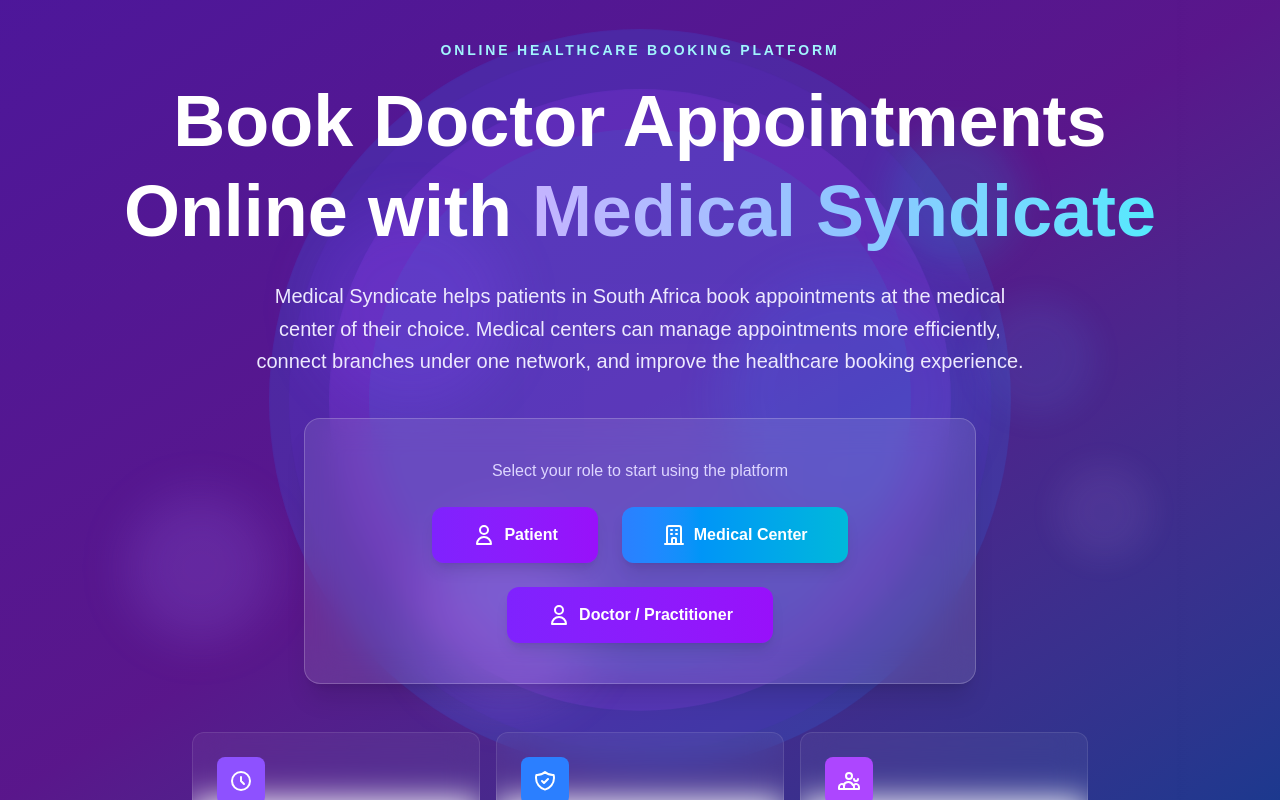
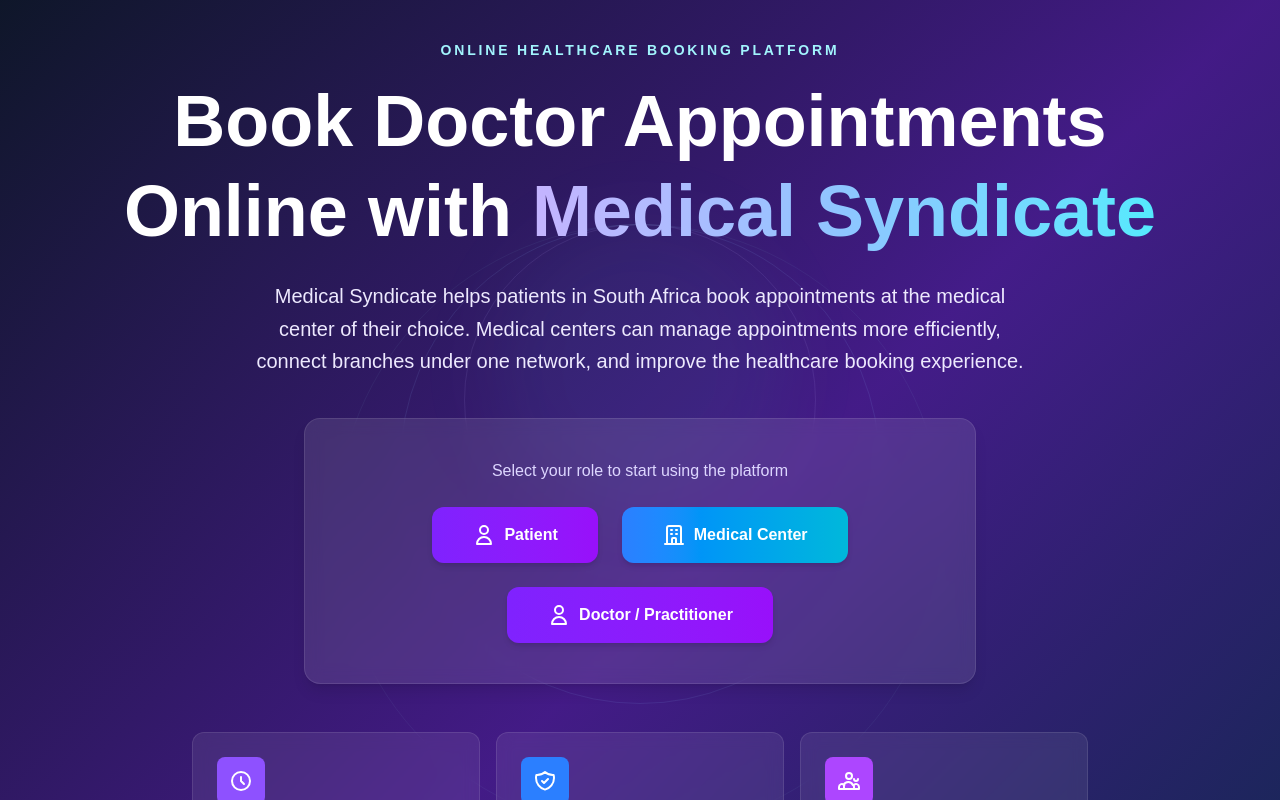
Before and after one commit to OscarThule/dr3, a Next.js app: page / in a window 1280 px wide. Shown: the top 800 px of the page. Built offline with nearby package versions, Linux system fonts and the light colour scheme.

Commit message:
,made main entry page ligth weight

```diff
--- a/src/app/page.tsx
+++ b/src/app/page.tsx
@@ -1,39 +1,6 @@
-import type { Metadata } from 'next';
-import Link from 'next/link';
-import PulseBackground from './(patient)/components/PulseBackground';
+'use client';
 
-export const metadata: Metadata = {
-  title: 'Book Doctor Appointments Online in South Africa | Medical Syndicate',
-  description:
-    'Medical Syndicate helps patients book doctor appointments online in South Africa, while medical centers manage appointments, branches, and healthcare operations more efficiently.',
-  keywords: [
-    'book doctor appointment online South Africa',
-    'medical centers South Africa',
-    'clinic booking system',
-    'hospital appointment booking',
-    'online healthcare booking South Africa',
-    'doctor consultation booking',
-    'medical center management system',
-  ],
-  openGraph: {
-    title: 'Medical Syndicate | Book Doctor Appointments Online in South Africa',
-    description:
-      'Book doctor appointments online and help medical centers manage appointments and branches more efficiently.',
-    url: 'https://medical-syndicate.com',
-    siteName: 'Medical Syndicate',
-    locale: 'en_ZA',
-    type: 'website',
-  },
-  twitter: {
-    card: 'summary_large_image',
-    title: 'Medical Syndicate | Book Doctor Appointments Online',
-    description:
-      'Book doctor appointments online in South Africa and help medical centers manage appointments smartly.',
-  },
-  alternates: {
-    canonical: 'https://medical-syndicate.com',
-  },
-};
+import { useRouter } from 'next/navigation';
 
 const features = [
   {
@@ -78,12 +45,22 @@
 ];
 
 export default function MedicalLandingPage() {
+  const router = useRouter();
+
   return (
-    <>
-      <PulseBackground />
+    <div className="relative min-h-screen overflow-hidden bg-slate-950">
+      <div className="absolute inset-0">
+        <div className="absolute inset-0 bg-[radial-gradient(circle_at_20%_20%,rgba(139,92,246,0.18),transparent_28%),radial-gradient(circle_at_80%_25%,rgba(59,130,246,0.14),transparent_24%),radial-gradient(circle_at_50%_75%,rgba(6,182,212,0.12),transparent_26%)]" />
+        <div className="absolute inset-0 bg-[linear-gradient(135deg,rgba(15,23,42,0.96),rgba(76,29,149,0.88),rgba(8,47,73,0.92))]" />
+
+        <div className="absolute left-1/2 top-[18%] h-72 w-72 -translate-x-1/2 rounded-full border border-cyan-300/10 bg-cyan-300/5 blur-2xl" />
+        <div className="absolute left-1/2 top-[18%] h-[22rem] w-[22rem] -translate-x-1/2 rounded-full border border-violet-300/10" />
+        <div className="absolute left-1/2 top-[18%] h-[30rem] w-[30rem] -translate-x-1/2 rounded-full border border-blue-300/10" />
+        <div className="absolute left-1/2 top-[18%] h-[38rem] w-[38rem] -translate-x-1/2 rounded-full border border-cyan-200/5" />
+      </div>
 
       <main className="relative z-10 min-h-screen px-3 py-6 sm:px-6 sm:py-10 lg:px-8">
-        <section className="mx-auto flex w-full max-w-6xl flex-col items-center justify-center text-center min-h-screen">
+        <section className="mx-auto flex min-h-screen w-full max-w-6xl flex-col items-center justify-center text-center">
           <div className="w-full">
             <p className="mb-4 text-xs font-semibold uppercase tracking-[0.2em] text-cyan-200 sm:text-sm">
               Online Healthcare Booking Platform
@@ -102,17 +79,18 @@
               connect branches under one network, and improve the healthcare booking experience.
             </p>
 
-            <div className="mx-2 mb-8 w-full max-w-2xl rounded-2xl border border-white/20 bg-white/10 p-5 shadow-xl backdrop-blur-lg sm:mx-auto sm:mb-12 sm:p-8 lg:p-10">
+            <div className="mx-2 mb-8 w-full max-w-2xl rounded-2xl border border-white/10 bg-white/10 p-5 shadow-lg backdrop-blur-sm sm:mx-auto sm:mb-12 sm:p-8 lg:p-10">
               <p className="mb-6 text-sm text-violet-200 sm:text-base">
                 Select your role to start using the platform
               </p>
 
               <div className="flex flex-col justify-center gap-4 sm:flex-row sm:flex-wrap sm:gap-6">
-                <Link
-                  href="/createprofile"
-                  className="group relative w-full overflow-hidden rounded-xl bg-gradient-to-r from-violet-600 to-purple-600 px-6 py-3 text-sm font-bold text-white shadow-lg transition-all duration-500 hover:-translate-y-1 hover:from-violet-700 hover:to-purple-700 hover:shadow-2xl sm:w-auto sm:px-10 sm:py-4 sm:text-base"
+                <button
+                  type="button"
+                  onClick={() => router.push('/createprofile')}
+                  className="w-full rounded-xl bg-gradient-to-r from-violet-600 to-purple-600 px-6 py-3 text-sm font-bold text-white shadow-md transition-transform duration-200 active:scale-[0.98] sm:w-auto sm:px-10 sm:py-4 sm:text-base"
                 >
-                  <span className="relative z-10 flex items-center justify-center">
+                  <span className="flex items-center justify-center">
                     <svg className="mr-2 h-5 w-5 sm:h-6 sm:w-6" fill="none" stroke="currentColor" viewBox="0 0 24 24">
                       <path
                         strokeLinecap="round"
@@ -123,14 +101,14 @@
                     </svg>
                     Patient
                   </span>
-                  <div className="absolute inset-0 -translate-x-full -skew-x-12 transform bg-gradient-to-r from-transparent via-white/20 to-transparent transition-transform duration-1000 group-hover:translate-x-full" />
-                </Link>
+                </button>
 
-                <Link
-                  href="/medical"
-                  className="group relative w-full overflow-hidden rounded-xl bg-gradient-to-r from-blue-500 to-cyan-500 px-6 py-3 text-sm font-bold text-white shadow-lg transition-all duration-500 hover:-translate-y-1 hover:from-blue-600 hover:to-cyan-600 hover:shadow-2xl sm:w-auto sm:px-10 sm:py-4 sm:text-base"
+                <button
+                  type="button"
+                  onClick={() => router.push('/medical')}
+                  className="w-full rounded-xl bg-gradient-to-r from-blue-500 to-cyan-500 px-6 py-3 text-sm font-bold text-white shadow-md transition-transform duration-200 active:scale-[0.98] sm:w-auto sm:px-10 sm:py-4 sm:text-base"
                 >
-                  <span className="relative z-10 flex items-center justify-center">
+                  <span className="flex items-center justify-center">
                     <svg className="mr-2 h-5 w-5 sm:h-6 sm:w-6" fill="none" stroke="currentColor" viewBox="0 0 24 24">
                       <path
                         strokeLinecap="round"
@@ -141,14 +119,14 @@
                     </svg>
                     Medical Center
                   </span>
-                  <div className="absolute inset-0 -translate-x-full -skew-x-12 transform bg-gradient-to-r from-transparent via-white/20 to-transparent transition-transform duration-1000 group-hover:translate-x-full" />
-                </Link>
+                </button>
 
-                <Link
-                  href="/doctorLogin"
-                  className="group relative w-full overflow-hidden rounded-xl bg-gradient-to-r from-violet-600 to-purple-600 px-6 py-3 text-sm font-bold text-white shadow-lg transition-all duration-500 hover:-translate-y-1 hover:from-violet-700 hover:to-purple-700 hover:shadow-2xl sm:w-auto sm:px-10 sm:py-4 sm:text-base"
+                <button
+                  type="button"
+                  onClick={() => router.push('/doctorLogin')}
+                  className="w-full rounded-xl bg-gradient-to-r from-violet-600 to-purple-600 px-6 py-3 text-sm font-bold text-white shadow-md transition-transform duration-200 active:scale-[0.98] sm:w-auto sm:px-10 sm:py-4 sm:text-base"
                 >
-                  <span className="relative z-10 flex items-center justify-center">
+                  <span className="flex items-center justify-center">
                     <svg className="mr-2 h-5 w-5 sm:h-6 sm:w-6" fill="none" stroke="currentColor" viewBox="0 0 24 24">
                       <path
                         strokeLinecap="round"
@@ -159,8 +137,7 @@
                     </svg>
                     Doctor / Practitioner
                   </span>
-                  <div className="absolute inset-0 -translate-x-full -skew-x-12 transform bg-gradient-to-r from-transparent via-white/20 to-transparent transition-transform duration-1000 group-hover:translate-x-full" />
-                </Link>
+                </button>
               </div>
             </div>
 
@@ -171,7 +148,7 @@
               {features.map((feature, i) => (
                 <article
                   key={i}
-                  className="rounded-xl border border-white/10 bg-white/5 p-4 text-center text-white backdrop-blur-lg sm:p-6 sm:text-left"
+                  className="rounded-xl border border-white/10 bg-white/8 p-4 text-center text-white backdrop-blur-sm sm:p-6 sm:text-left"
                 >
                   <div
                     className={`mx-auto mb-3 flex h-10 w-10 items-center justify-center rounded-lg sm:mx-0 sm:mb-4 sm:h-12 sm:w-12 ${feature.color}`}
@@ -186,7 +163,7 @@
               ))}
             </section>
 
-            <section className="mx-auto mt-10 max-w-4xl rounded-2xl border border-white/10 bg-white/5 p-5 text-left text-violet-100 backdrop-blur-lg sm:p-8">
+            <section className="mx-auto mt-10 max-w-4xl rounded-2xl border border-white/10 bg-white/8 p-5 text-left text-violet-100 shadow-md backdrop-blur-sm sm:p-8">
               <h2 className="mb-3 text-xl font-bold text-white sm:text-2xl">
                 Healthcare booking made easier in South Africa
               </h2>
@@ -200,6 +177,6 @@
           </div>
         </section>
       </main>
-    </>
+    </div>
   );
 }
```
